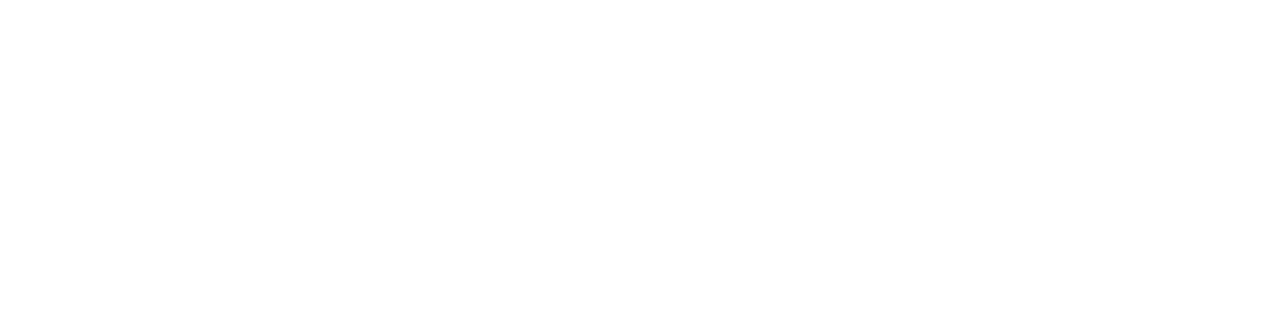
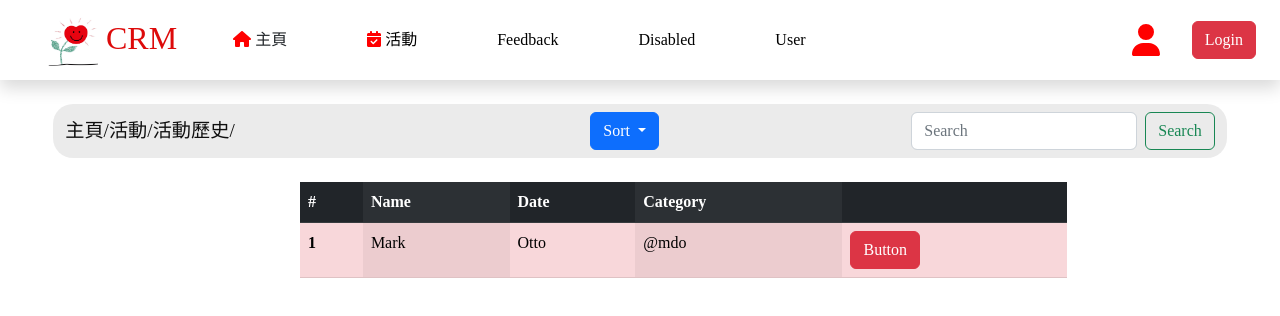
Before and after one commit to YUFOHON/Event-Management-System, a Vue app: page /events/eventHistory in a window 1280 px wide. Before the commit this address had no page. Shown: the top 316 px of the page. Built offline with nearby package versions, Linux system fonts and the light colour scheme.

Commit message:
historyUI

```diff
--- a/src/components/Bruce/navSecondBar.vue
+++ b/src/components/Bruce/navSecondBar.vue
@@ -1,5 +1,4 @@
 <template>
-
   <div class="container-md">
     <nav class="navbar navbar-expand-lg bg-body-tertiary d-flex justify-content-between ">
       <div class="container-flex ">
@@ -62,8 +61,10 @@
             </div>
           </div>
         </div>
+        <router-link to="/events/eventHistory">
+          <button v-if="props.eventHistoryButton" type="button" class="btn btn-secondary">Event History</button>
+        </router-link>
 
-        <button v-if="props.eventHistoryButton" type="button" class="btn btn-secondary">Event History</button>
         <router-link to="/events/eventForm">
           <button v-if="props.addButton" type="button" class="btn btn-success">Add</button>
         </router-link>
@@ -72,8 +73,7 @@
       <form v-if="props.searchButton" class="d-flex" role="search">
         <input v-model="input" class="form-control me-2" type="search" placeholder="Search" aria-label="Search">
 
-        <button class="btn btn-outline-success" type="button"
-          @click="searchEvent(sorting = 'Descending')">Search</button>
+        <button class="btn btn-outline-success" type="button" @click="searchEvent(sorting = 'Descending')">Search</button>
       </form>
     </nav>
 
--- a/src/router/index.js
+++ b/src/router/index.js
@@ -3,6 +3,7 @@ import HomeView from '../views/HomeView.vue'
 import LoginView from '../views/LoginView.vue'
 import EventView from '../views/Bruce/EventView.vue'
 import EventFormView from '../views/Bruce/EventFormView.vue'
+import eventHistoryView from '../views/Bruce/EventHistoryView.vue'
 import AdminProfile from '../views/AdminProfile.vue'
 import ClientProfile from '../views/ClientProfile.vue'
 import EditAdminProfile from '../views/EditAdminProfile.vue'
@@ -33,7 +34,11 @@ const routes = [
     name: 'eventForm',
     component: EventFormView
   },
-
+  {
+    path: '/events/eventHistory',
+    name: 'eventHistory',
+    component: eventHistoryView
+  },
   //=====================================JOHN=============================================================
   {
     path: '/aProfile',
--- /dev/null
+++ b/src/views/Bruce/EventHistoryView.vue
@@ -0,0 +1,85 @@
+<template>
+    <navBar />
+    <div class="row py-4" id="navSecondBar">
+    <navSecondBar :arr="[
+        {
+            name: '主頁',
+            URL: '/'
+        }
+        ,
+        {
+            name: '活動',
+            URL: '/events'
+        }
+        ,
+        {
+            name: '活動歷史',
+            URL: '#'
+        }
+    ]" :sortButton="true" :eventHistoryButton="false" :addButton="false" :searchButton="true"
+        :isSearchEvents="isSearchEvents" ref="navSecondBar" />
+</div>
+
+
+<div class="col col-10" id="table">
+
+<table class="table table-danger table-striped-columns">
+  <thead class="table-dark">
+    <tr>
+      <th scope="col">#</th>
+      <th scope="col">Name</th>
+      <th scope="col">Date</th>
+      <th scope="col">Category</th>
+      <th scope="col"></th>
+    </tr>
+  </thead>
+  <tbody>
+    <tr>
+      <th scope="row">1</th>
+      <td>Mark</td>
+      <td>Otto</td>
+      <td>@mdo</td>
+   <td> <button class="btn btn-danger" type="submit">Button</button></td>
+    </tr>
+
+  </tbody>
+
+</table>
+</div>
+
+
+
+
+</template>
+
+<script>
+// import { useRoute } from 'vue-router'
+import navBar from '@/components/public/navBar.vue'
+import navSecondBar from '@/components/Bruce/navSecondBar.vue'
+
+export default {
+    name: "eventHistoryView",
+    components: {
+        navBar,
+        navSecondBar,
+        // pagination,
+
+
+    },
+    setup() {
+
+
+
+
+
+    }
+}
+</script>
+
+<style scoped>
+.col-10{
+    padding-left: 300px;
+}
+
+
+</style>
```
